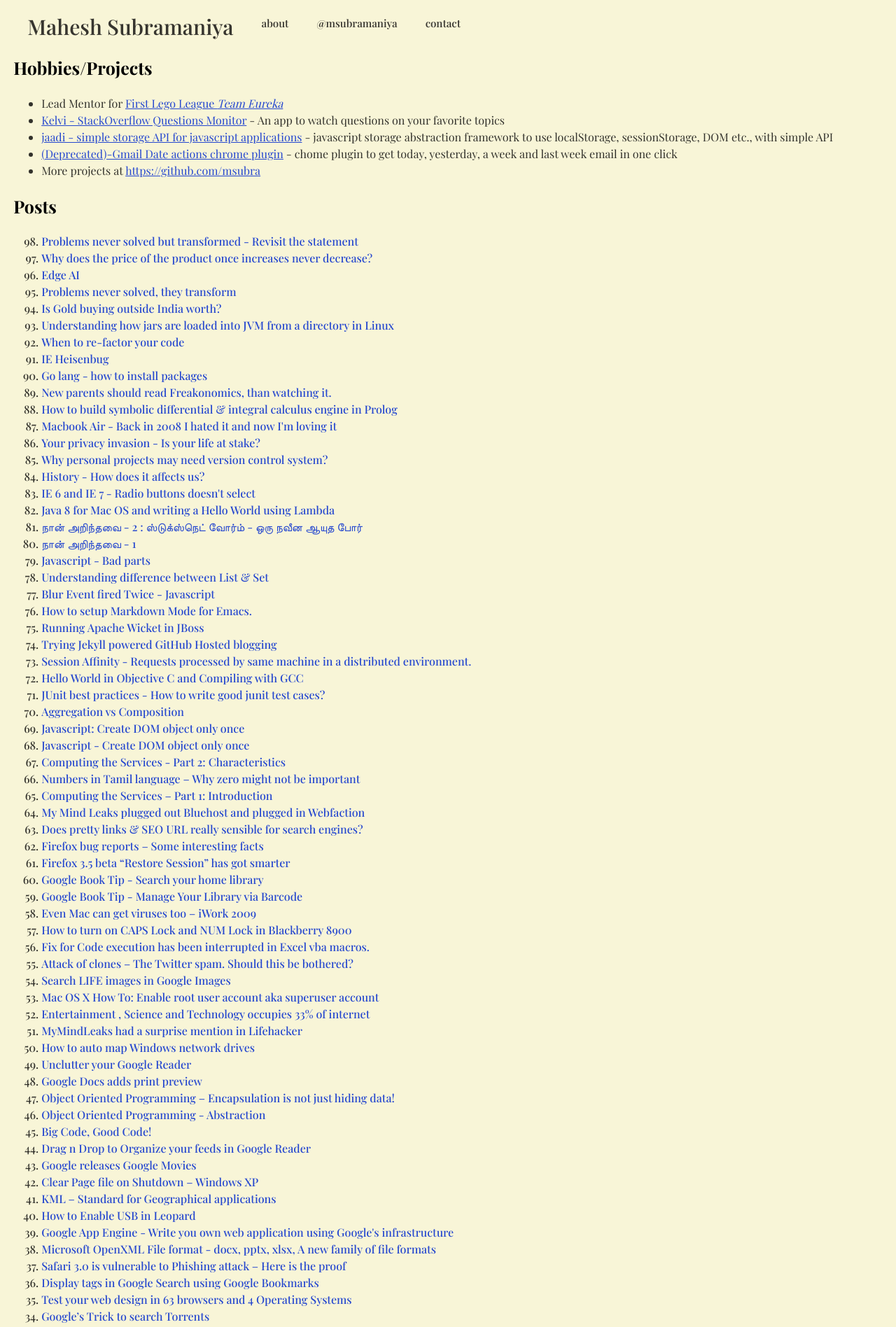
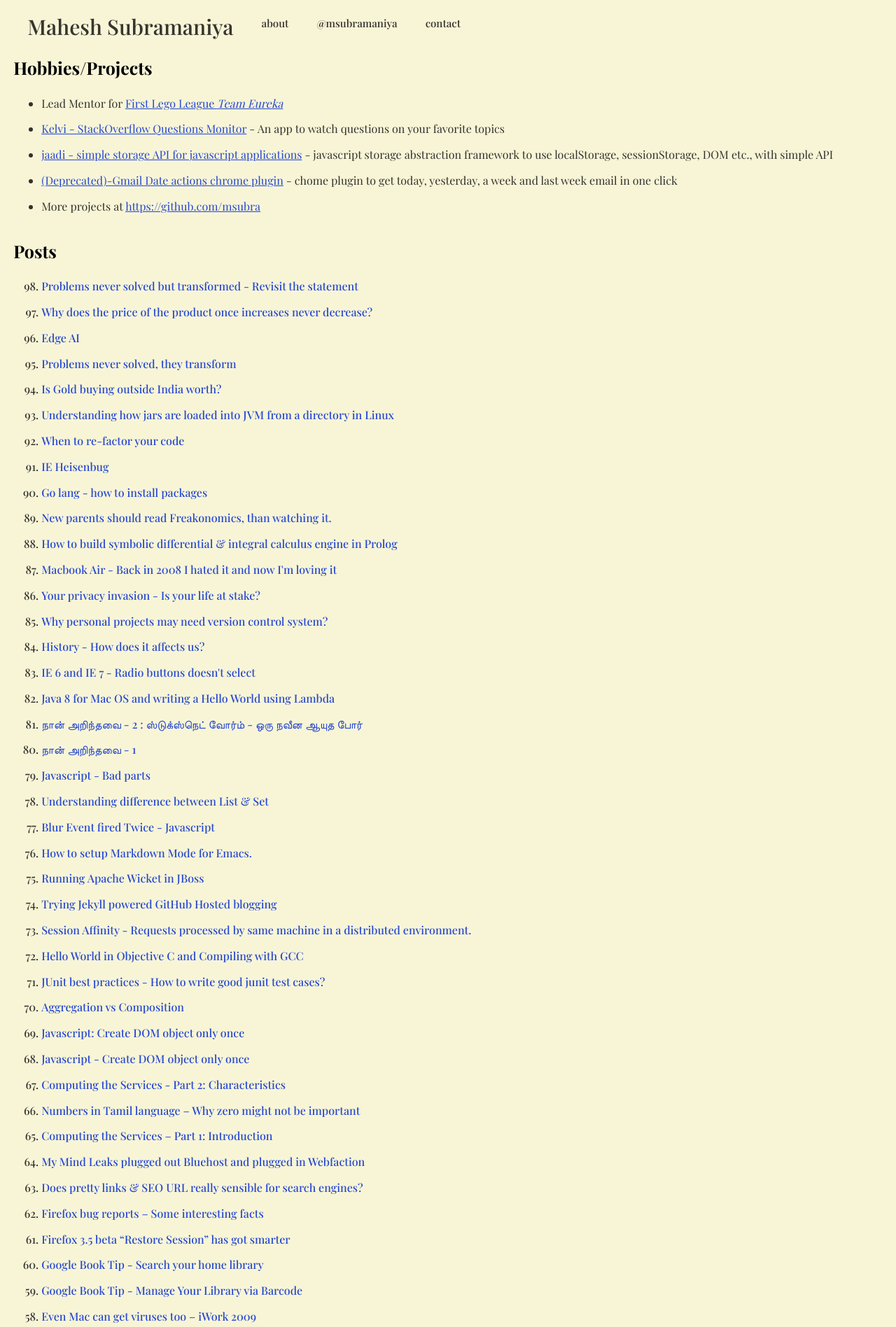
Before and after one commit to maheshsubramaniya/maheshsubramaniya.github.com, a Jekyll site: the page built from index.html, in a window 1280 px wide. Shown: the top 1896 px of the page at 70% size. Built offline with Jekyll 4.4.1, drawn with Linux system fonts in a browser that asks for light colours; some web fonts are replaced.

Commit message:
updated styles

```diff
--- a/css/style.css
+++ b/css/style.css
@@ -381,8 +381,9 @@
 li {
     font-family: var(--fonts);
     /* font-size: 1.15rem; */
-    line-height: 1.5;
+    /* line-height: 1.5; */
     color: var(--base-color-light);
+    padding-bottom: 1vw;
 }
 
 table {
```
